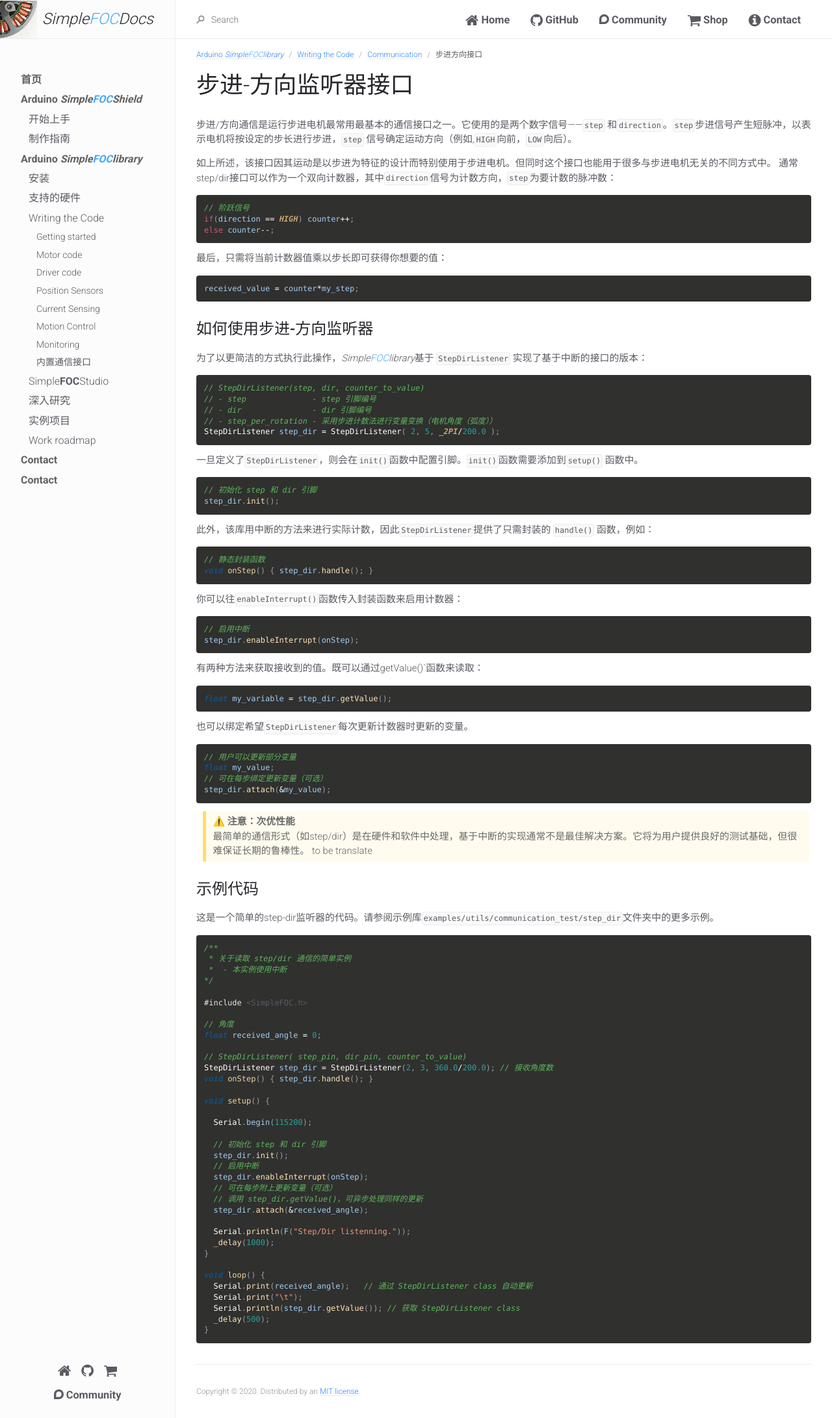
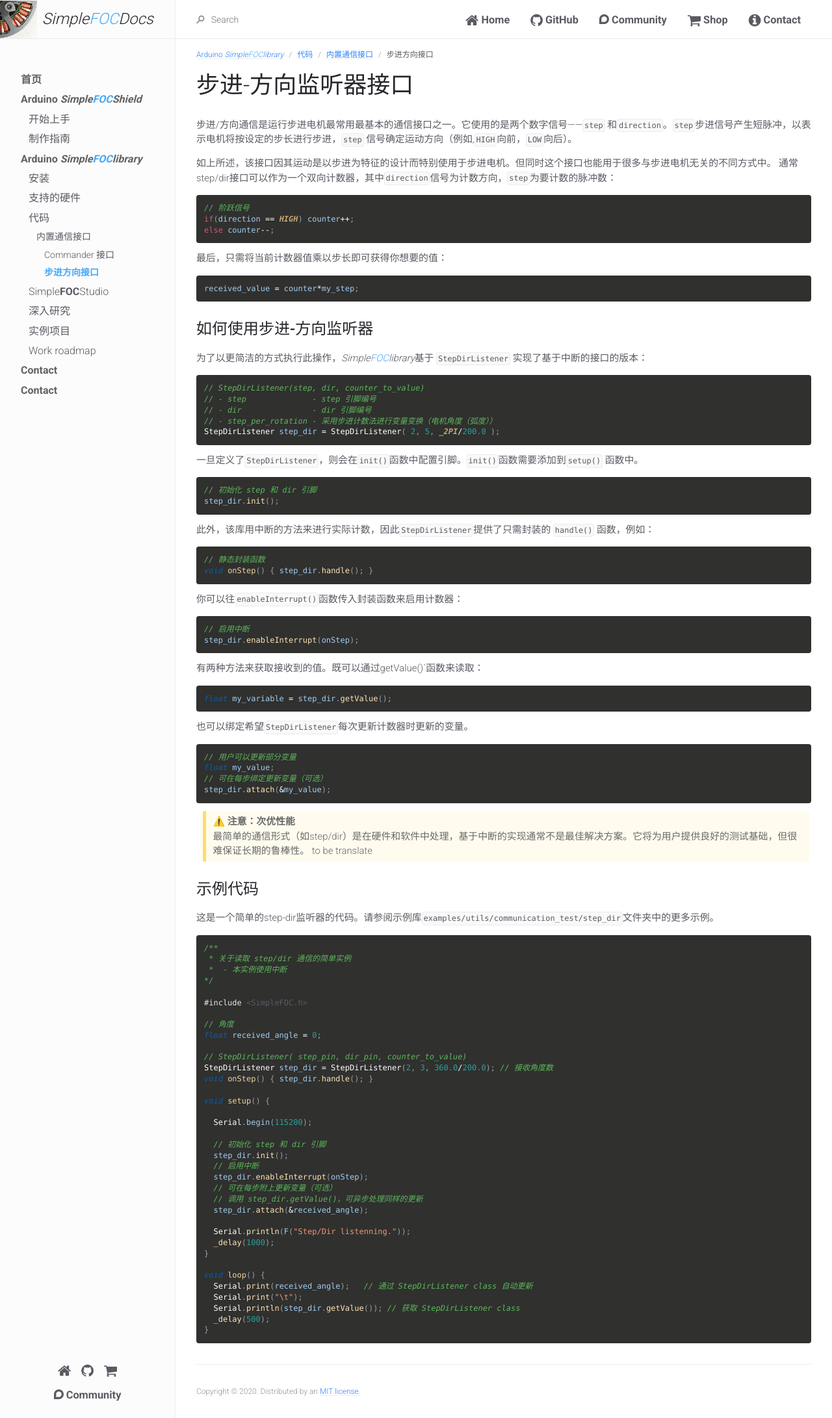
Before and after one commit to simplefoc/docs_chinese, a Jekyll site: the page built from docs/simplefoc_library/code/communication/step_dir.md, in a window 1280 px wide. Shown: the whole page at 65% size. Built offline with Jekyll 4.4.1, drawn with Linux system fonts in a browser that asks for light colours.

Commit message:
code communication title

```diff
--- a/docs/simplefoc_library/code/communication/commander/index.md
+++ b/docs/simplefoc_library/code/communication/commander/index.md
@@ -3,8 +3,8 @@ layout: default
 title: Commander 接口
 nav_order: 1
 permalink: /commander_interface
-parent: Communication
-grand_parent: Writing the Code
+parent: 内置通信接口
+grand_parent: 代码
 grand_grand_parent: Arduino <span class="simple">Simple<span class="foc">FOC</span>library</span>
 ---
 
--- a/docs/simplefoc_library/code/communication/index.md
+++ b/docs/simplefoc_library/code/communication/index.md
@@ -3,7 +3,7 @@ layout: default
 title: 内置通信接口
 nav_order: 8
 permalink: /communication
-parent: Writing the Code
+parent: 代码
 grand_parent: Arduino <span class="simple">Simple<span class="foc">FOC</span>library</span>
 has_children: True
 has_toc: False
--- a/docs/simplefoc_library/code/communication/step_dir.md
+++ b/docs/simplefoc_library/code/communication/step_dir.md
@@ -3,8 +3,8 @@ layout: default
 title: 步进方向接口
 nav_order: 2
 permalink: /step_dir_interface
-parent: Communication
-grand_parent: Writing the Code
+parent: 内置通信接口
+grand_parent: 代码
 grand_grand_parent: Arduino <span class="simple">Simple<span class="foc">FOC</span>library</span>
 ---
 
--- a/docs/simplefoc_library/code/index.md
+++ b/docs/simplefoc_library/code/index.md
@@ -1,6 +1,6 @@
 ---
 layout: default
-title: Writing the Code
+title: 代码
 nav_order: 3
 description: "Arduino Simple Field Oriented Control (FOC) library ."
 permalink: /code
```
